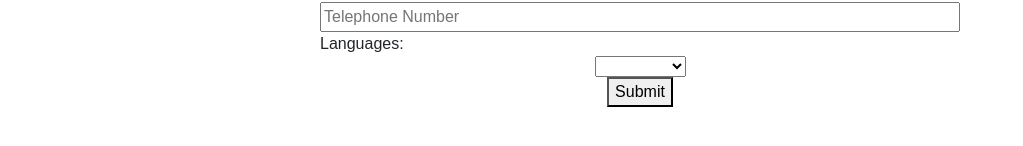
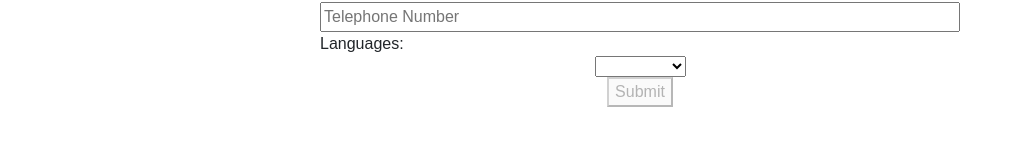
Before and after one commit to PabloGP18/basic-angular-form, an Angular app in the folder Friendsbook/: page / in a window 1280 px wide. Shown: the part 520-666 px from the top of the page, without its empty margins (0-1023 px from the left). Built offline with nearby package versions, Linux system fonts and the light colour scheme.

Commit message:
added a form disabled to the button and changed the pattern of the first and lastname because the previous one wasn't working how it should

```diff
--- a/Friendsbook/src/app/form-component/form-component.component.html
+++ b/Friendsbook/src/app/form-component/form-component.component.html
@@ -3,7 +3,7 @@
 <form action="" method="post" #formName="ngForm">
   <label for="firstName" class="control-label">First Name: </label>
   <input type="text" name="firstName" #firstName="ngModel" [(ngModel)]="friendModel.firstName" id="firstName" placeholder="First Name"
-        pattern="^[\w'-,.][^0-9_!¡?÷?¿/\+=@#$%ˆ&*(){}|~<>;:[]]{2,}$" [class.alert-danger]="firstName.invalid && firstName.touched" required>
+        pattern="[a-zA-Z]+" [class.alert-danger]="firstName.invalid && firstName.touched" required>
   <div *ngIf="firstName.invalid && firstName.touched" class="alert alert-danger">
     <div *ngIf="firstName.errors?.['pattern']">
       your name can not contain any numbers
@@ -11,7 +11,7 @@
   </div>
   <label for="lastName" class="control-label">Last Name: </label>
   <input type="text" name="lastName" id="lastName" #lastName="ngModel" [(ngModel)]="friendModel.lastName" placeholder="Last Name"
-         pattern="^[\w'-,.][^0-9_!¡?÷?¿/\+=@#$%ˆ&*(){}|~<>;:[]]{2,}$" [class.alert-danger]="lastName.invalid && lastName.touched" required>
+         pattern="[a-zA-Z]+" [class.alert-danger]="lastName.invalid && lastName.touched" required>
   <div *ngIf="lastName.invalid && lastName.touched" class="alert alert-danger">
     <div *ngIf="firstName.errors?.['pattern']">
       your name can not contain any numbers
@@ -40,5 +40,5 @@
     {{language}}
     </option>
   </select>
-  <button type="submit" name="submit" id="submit">Submit</button>
+  <button type="submit" name="submit" id="submit"  [disabled]="formName.form.invalid">Submit</button>
 </form>
```
